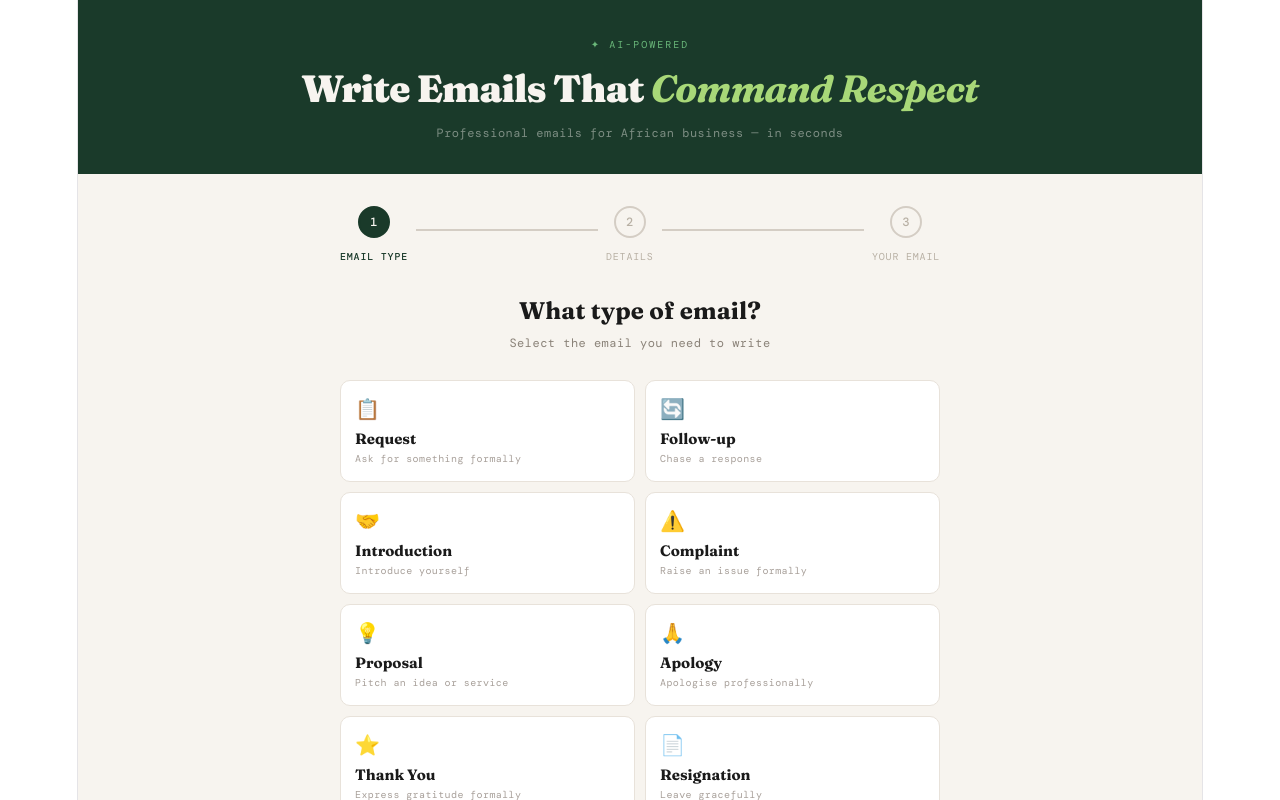
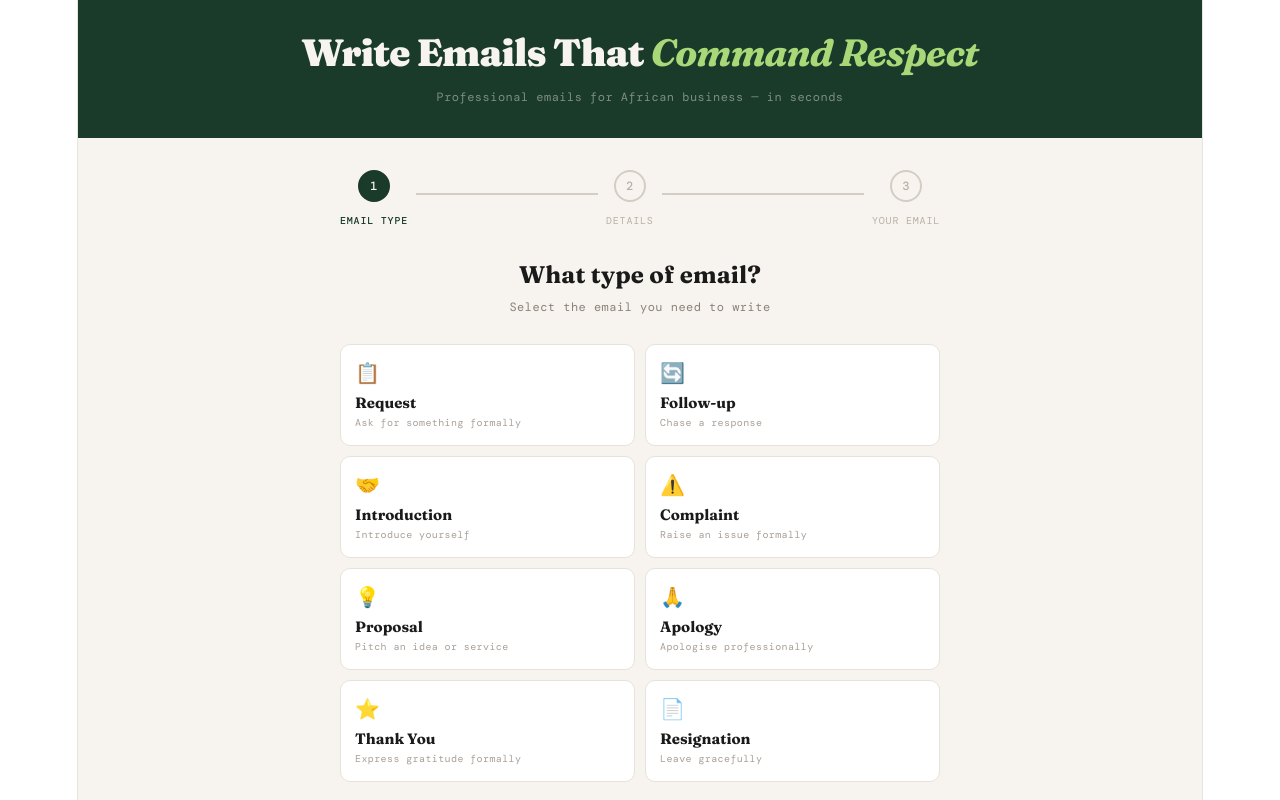
Before and after one commit to Jmama4160/promail, a React (Vite) app: page / in a window 1280 px wide. Shown: the top 800 px of the page. Built offline with nearby package versions, Linux system fonts and the light colour scheme; a web font is replaced by a local one.

Commit message:
remove ai powered tag

```diff
--- a/src/App.jsx
+++ b/src/App.jsx
@@ -185,7 +185,6 @@ SUBJECT: [subject line here]
       `}</style>
 
       <div style={{ background: "#1a3a2a", padding: "32px 24px 28px", textAlign: "center", position: "sticky", top: 0, zIndex: 10 }}>
-        <div style={{ fontSize: 10, letterSpacing: "0.2em", color: "#6ab87a", textTransform: "uppercase", marginBottom: 10 }}>✦ AI-Powered</div>
         <h1 style={{ fontFamily: "'Fraunces', serif", fontSize: "clamp(24px,5vw,38px)", fontWeight: 900, color: "#f7f4ef", margin: 0, letterSpacing: "-0.02em", lineHeight: 1.1 }}>
           Write Emails That <em style={{ color: "#a8d878" }}>Command Respect</em>
         </h1>
```
